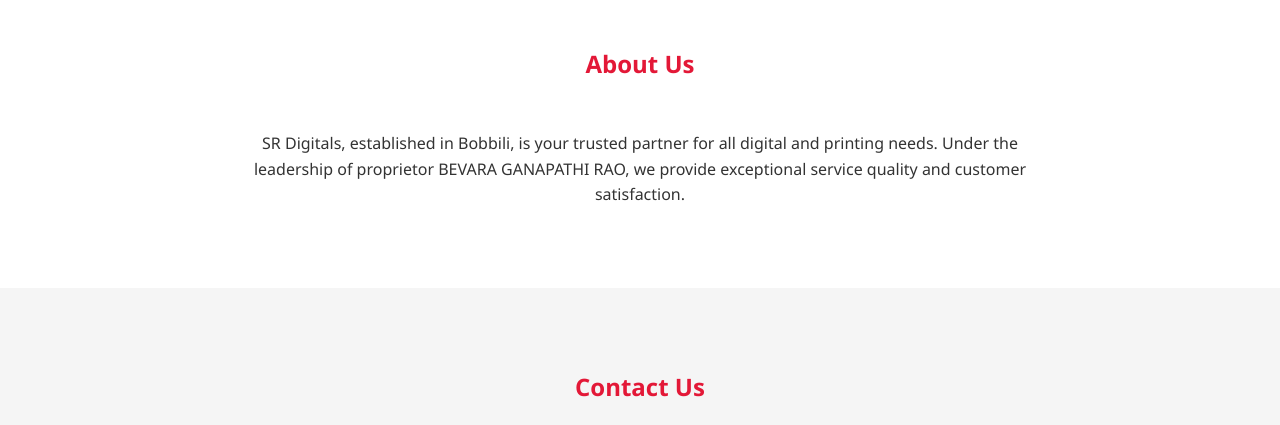
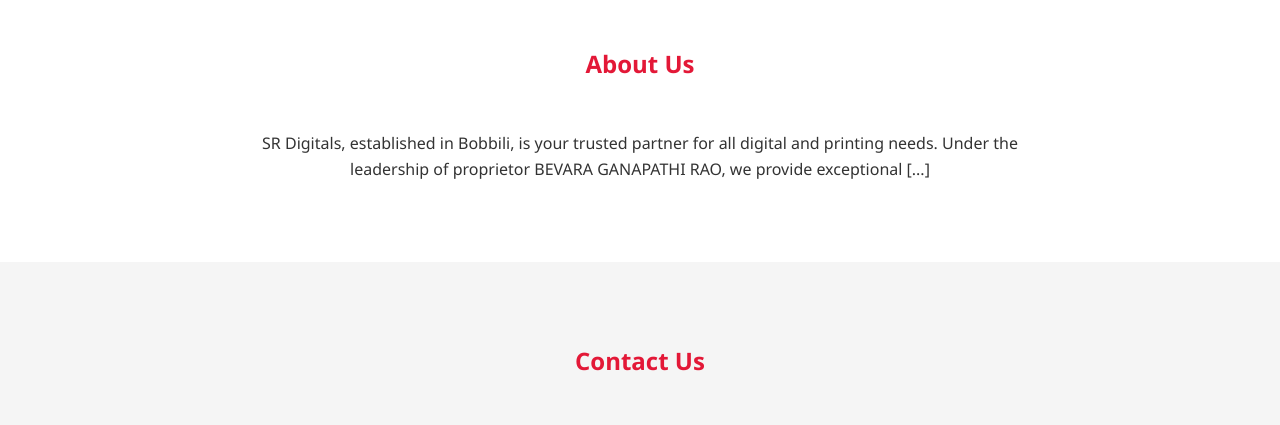
Before and after one commit to SaiKumar960/SRDigitlas, a plain HTML site: page index.html in a window 1280 px wide. Shown: the part 1700-2125 px from the top of the page. Drawn offline with Linux system fonts and the light colour scheme; files whose address does not match are found by name.

Commit message:
Update index.html

```diff
--- a/index.html
+++ b/index.html
@@ -4,6 +4,7 @@
     <meta charset="UTF-8">
     <meta name="viewport" content="width=device-width, initial-scale=1.0">
     <title>SR Digitals - Bobbili</title>
+    <link rel="icon" type="image/x-icon" href="favicon.ico">
     <link rel="stylesheet" href="styles.css">
     <link rel="stylesheet" href="https://cdnjs.cloudflare.com/ajax/libs/font-awesome/6.0.0/css/all.min.css">
 </head>
@@ -82,7 +83,7 @@
             <h2>About Us</h2>
             <div class="about-content">
                 <div class="about-text">
-                    <p>SR Digitals, established in Bobbili, is your trusted partner for all digital and printing needs. Under the leadership of proprietor BEVARA GANAPATHI RAO, we provide exceptional service quality and customer satisfaction.</p>
+                    <p>SR Digitals, established in Bobbili, is your trusted partner for all digital and printing needs. Under the leadership of proprietor BEVARA GANAPATHI RAO, we provide exceptional [...]
                 </div>
             </div>
         </section>
```
